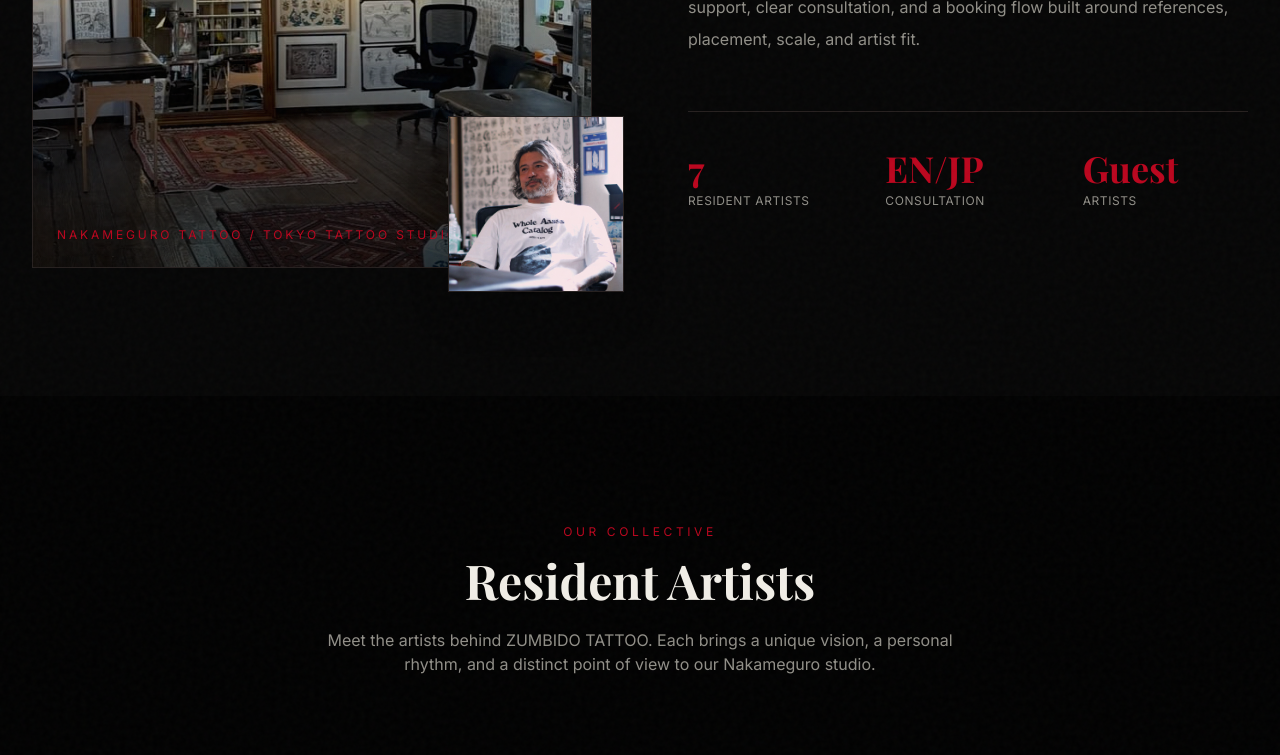
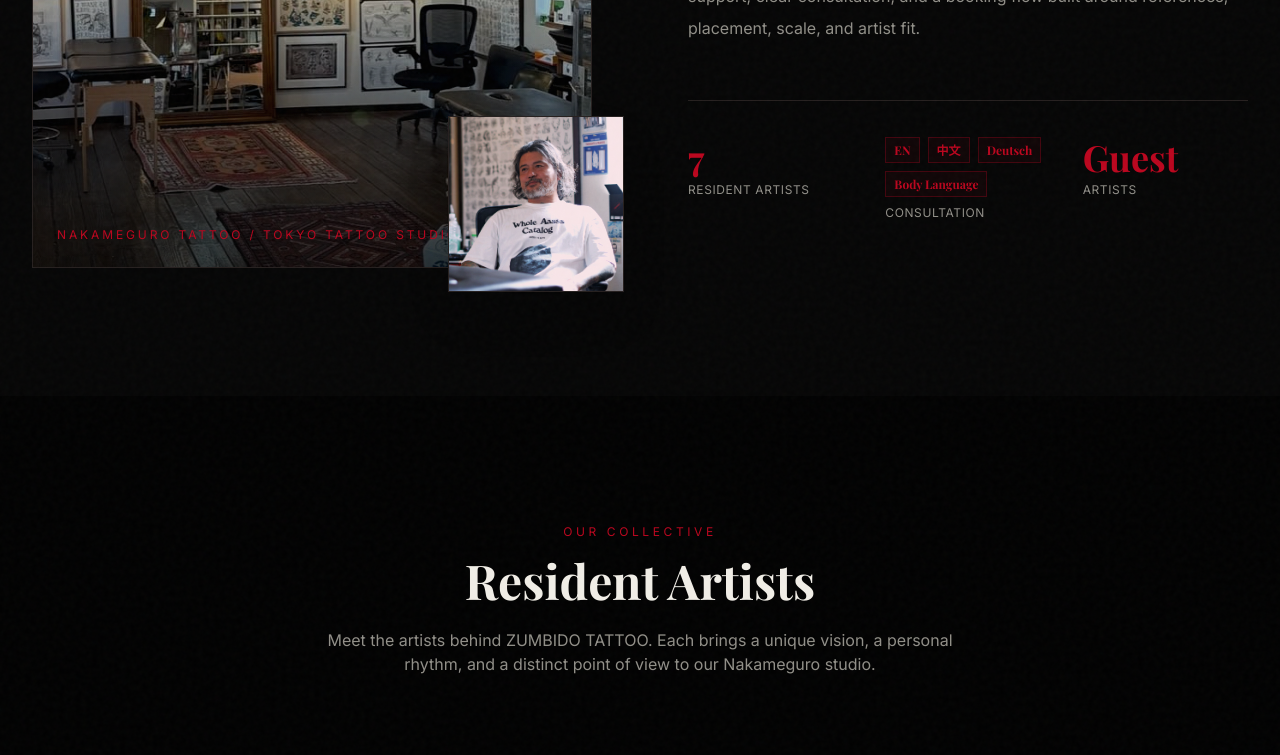
Before and after one commit to kentagojyo/zumbido, a Next.js app: page / in a window 1280 px wide. Shown: the part 1360-2115 px from the top of the page. Built offline with nearby package versions, Linux system fonts and the light colour scheme; no server answers; a web font is replaced by a local one.

Commit message:
Update KentaKenta location and consultation languages

```diff
--- a/components/sections/about.tsx
+++ b/components/sections/about.tsx
@@ -1,4 +1,5 @@
 import Image from 'next/image'
+import { consultationLanguages } from '@/lib/data'
 
 export function AboutSection() {
   return (
@@ -67,8 +68,17 @@ export function AboutSection() {
                 </span>
               </div>
               <div>
-                <span className="text-3xl md:text-4xl font-serif font-bold text-primary">EN/JP</span>
-                <span className="block text-xs uppercase tracking-wider text-muted-foreground mt-1">
+                <div className="flex flex-wrap gap-2">
+                  {consultationLanguages.map((language) => (
+                    <span
+                      key={language}
+                      className="border border-primary/30 bg-primary/5 px-2 py-1 text-xs font-serif font-bold text-primary"
+                    >
+                      {language}
+                    </span>
+                  ))}
+                </div>
+                <span className="block text-xs uppercase tracking-wider text-muted-foreground mt-2">
                   Consultation
                 </span>
               </div>
--- a/components/sections/booking.tsx
+++ b/components/sections/booking.tsx
@@ -12,7 +12,7 @@ const bookingSteps = [
   {
     number: '02',
     title: 'Consultation',
-    description: 'Tell us your idea, preferred artist, placement, size, and schedule. We can guide you in English or Japanese.',
+    description: 'Tell us your idea, preferred artist, placement, size, and schedule. We can guide you in English, Chinese, German, or body language.',
   },
   {
     number: '03',
@@ -35,7 +35,7 @@ export function BookingSection() {
           </h2>
           <p className="text-muted-foreground max-w-2xl mx-auto">
             Tell us your idea, preferred artist, placement, size, and schedule.
-            Our team will guide you through the consultation process in English or Japanese.
+            Our team will guide you through the consultation process in English, Chinese, German, or body language.
           </p>
         </div>
 
--- a/lib/data.ts
+++ b/lib/data.ts
@@ -42,6 +42,8 @@ export interface FAQ {
   question: string;
   answer: string;
 }
+
+export const consultationLanguages = ['EN', '中文', 'Deutsch', 'Body Language'];
 
 const meguInstagramUrl = 'https://www.instagram.com/megumu_weirdo/';
 const yasuInstagramUrl = 'https://www.instagram.com/yapetas/';
@@ -250,8 +252,8 @@ export const guestArtists: GuestArtist[] = [
     id: 'kentakenta',
     slug: 'kentakenta',
     name: 'KentaKenta',
-    city: 'Tokyo',
-    country: 'Japan',
+    city: 'Los Angeles',
+    country: 'USA',
     style: ['Guest Artist'],
     visitingDates: 'Limited guest spot',
     profileImage: '/images/artists/kentakenta.jpg',
```
